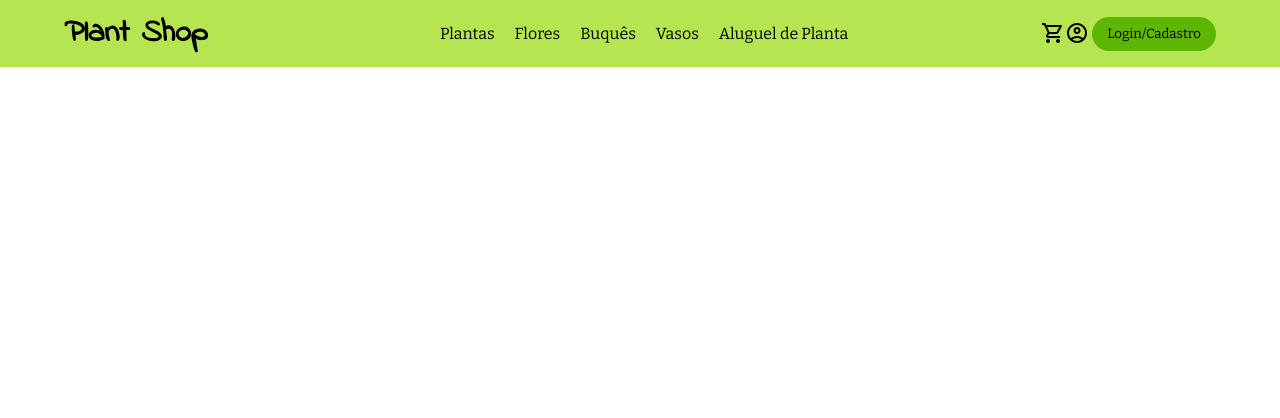
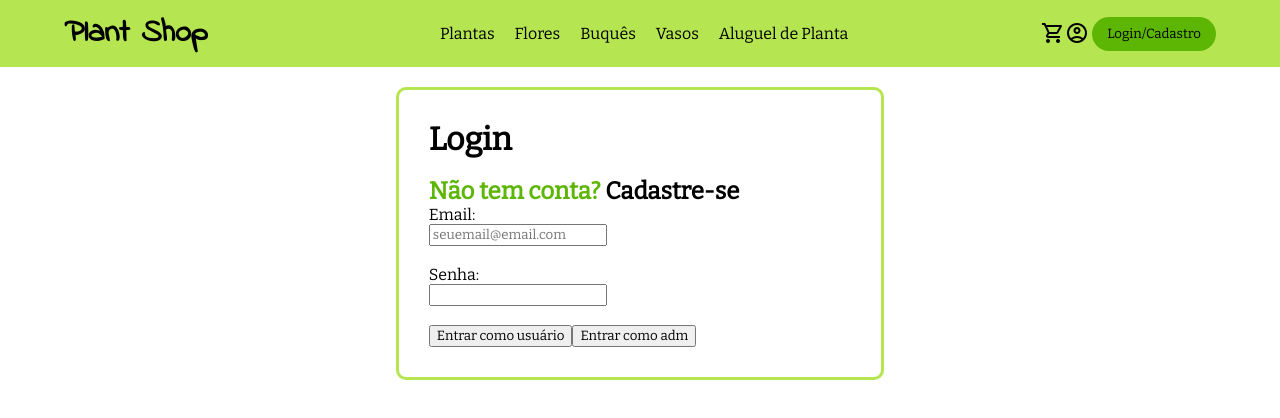
Before and after one commit to matheushw/Plantshop, a React (Create React App) app in the folder ps/: page /login-page in a window 1280 px wide. Shown: the top 418 px of the page. Built offline with nearby package versions, Linux system fonts and the light colour scheme.

Commit message:
Add login page

```diff
--- a/ps/src/App.js
+++ b/ps/src/App.js
@@ -4,6 +4,8 @@ import About from "./pages/About/About";
 import HomePage from "./packages/home/src/components/HomePage/HomePage";
 import RentPage from "./packages/rent-page/src/components/RentPage";
 import ChartPage from "./packages/cart/src/components/ChartPage";
+import LoginPage from "./packages/authentication/src/components/LoginPage";
+import RegisterPage from "./packages/authentication/src/components/RegisterPage";
 
 function App() {
   return (
@@ -15,6 +17,8 @@ function App() {
           <Route path="/about" exact component={() => <About />} />
           <Route path="/rent-page" exact component={() => <RentPage />} />
           <Route path="/chart-page" exact component={() => <ChartPage />} />
+          <Route path="/login-page" exact component={() => <LoginPage />} />
+          <Route path="/register-page" exact component={() => <RegisterPage />} />
         </Switch>
       </Router>
     </div>
--- a/ps/src/base-components/Navigation/Navigation.tsx
+++ b/ps/src/base-components/Navigation/Navigation.tsx
@@ -25,7 +25,7 @@ const Navigation: React.FC<NavigationProps> = () => {
           <div>
             <Link to="/chart-page"><span className="material-icons-outlined"> shopping_cart </span></Link>
             <Link to="/"><span className="material-icons-outlined"> account_circle </span> </Link>
-            <Link to="/"><button>Login/Cadastro</button></Link>
+            <Link to="/login-page"><button>Login/Cadastro</button></Link>
           </div>
 
         </div>
--- /dev/null
+++ b/ps/src/packages/authentication/src/components/LoginPage/LoginPage.tsx
@@ -0,0 +1,32 @@
+import React from 'react'
+import { Link } from "react-router-dom"
+import * as styles from './styles'
+
+export interface LoginPageProps{}
+
+const LoginPage: React.FC<LoginPageProps> = () => {
+  return(
+    <div className={styles.loginForm}>
+        <h1> Login </h1>
+        <br/>
+        <h2> Não tem conta? <Link to="/">Cadastre-se</Link></h2>
+        <form>
+            Email: <br/>
+            <input type="email" name="email" autoComplete="off" placeholder="seuemail@email.com" required/>
+            <br/>
+            <br/>
+
+            Senha: <br/>
+            <input type="password" name="senha"/>
+            <br/>
+            <br/>
+        </form>
+
+        <Link to="/"><button>Entrar como usuário</button></Link>
+        <Link to="/"><button>Entrar como adm</button></Link>
+        <br/>
+    </div>
+  );
+}
+
+export default LoginPage;
--- /dev/null
+++ b/ps/src/packages/authentication/src/components/LoginPage/index.ts
@@ -0,0 +1 @@
+export { default } from './LoginPage'
--- /dev/null
+++ b/ps/src/packages/authentication/src/components/LoginPage/styles.ts
@@ -0,0 +1,23 @@
+import { css } from '@emotion/css'
+
+export const loginForm = css`
+  width: 33vw;
+  margin: 20px auto;
+  border: 3px solid #B5E550;
+  border-radius: 10px;
+  padding: 30px;
+
+  > h1{
+    margin: 0px;
+  }
+
+  > h2{
+    margin: 0px;
+    color: rgb(92, 182, 3);
+  }
+
+  a{
+    text-decoration: none;
+    color: rgb(0, 0 ,0);
+  }
+`;
--- /dev/null
+++ b/ps/src/packages/authentication/src/components/RegisterPage/RegisterPage.tsx
@@ -0,0 +1,13 @@
+import React from 'react'
+
+export interface RegisterPageProps {}
+
+const RegisterPage: React.FC<RegisterPageProps> = () => {
+  return (
+    <div>
+
+    </div>
+  );
+}
+
+export default RegisterPage;
--- /dev/null
+++ b/ps/src/packages/authentication/src/components/RegisterPage/index.ts
@@ -0,0 +1 @@
+export { default } from './RegisterPage'
--- /dev/null
+++ b/ps/src/packages/authentication/src/components/RegisterPage/styles.ts
@@ -0,0 +1 @@
+import { css } from '@emotion/css'
```
